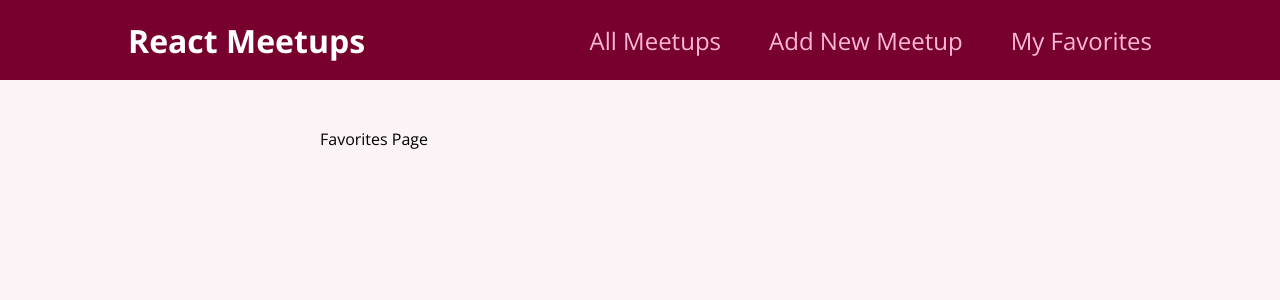
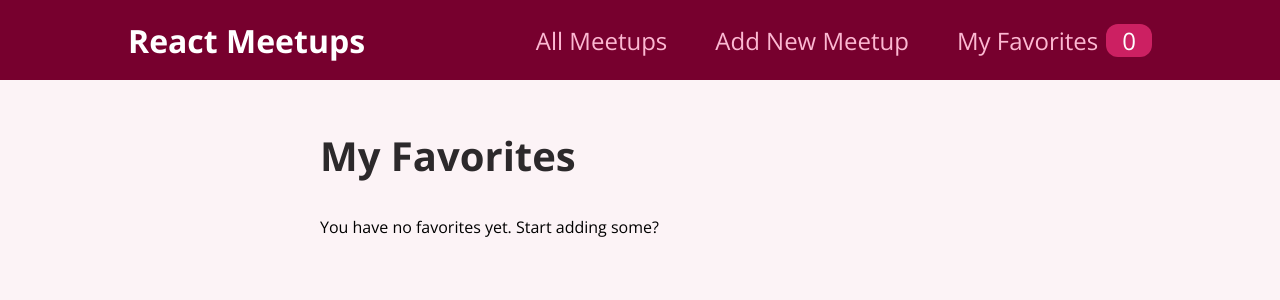
Before and after one commit to sagentr/Meetups-App, a React (Create React App) app: page /favorites in a window 1280 px wide. Shown: the top 300 px of the page. Built offline with nearby package versions, Linux system fonts and the light colour scheme.

Commit message:
added context to configure favorites management throughout app

```diff
--- a/src/components/layout/MainNavigation.js
+++ b/src/components/layout/MainNavigation.js
@@ -1,8 +1,13 @@
+import { useContext } from "react";
+
 import { Link } from "react-router-dom";
 
 import classes from './MainNavigation.module.css';
+import FavoritesContext from '../../store/favorites-context';
 
 function MainNavigation() {
+    const favoritesCtx = useContext(FavoritesContext);
+
   return (
     <header className={classes.header}>
       <div className={classes.logo}>React Meetups</div>
@@ -15,7 +20,10 @@
             <Link to="/new-meetup">Add New Meetup</Link>
           </li>
           <li>
-            <Link to="/favorites">My Favorites</Link>
+            <Link to="/favorites">
+                My Favorites
+                <span className={classes.badge}>{favoritesCtx.totalFavorites}</span>
+                </Link>
           </li>
         </ul>
       </nav>
--- a/src/components/meetups/MeetupItem.js
+++ b/src/components/meetups/MeetupItem.js
@@ -1,10 +1,31 @@
-import Card from '../ui/Card'
+import { useContext } from 'react';
 
+import Card from '../ui/Card';
 import classes from './MeetupItem.module.css';
+import FavoritesContext from '../../store/favorites-context';
 
 
 
 function MeetupItem (props) {
+   const favoritesCtx = useContext(FavoritesContext);
+
+    const itemIsFavorite = favoritesCtx.itemIsFavorite(props.id)
+
+    function toggleFavoriteStatusHandler() {
+        if (itemIsFavorite) {
+            favoritesCtx.removeFavorite(props.id);
+        } else {
+            favoritesCtx.addFavorite({
+                id: props.id,
+                title: props.title,
+                description: props.description,
+                image: props.image,
+                address: props.address
+            });
+        }
+    }
+
+
     return (
     <li className={classes.item}>
         <Card>
@@ -17,7 +38,8 @@
             <p>{props.description}</p>
         </div>
         <div className={classes.actions}>
-            <button>To Favorites</button>
+            <button onClick={toggleFavoriteStatusHandler}>{itemIsFavorite ? 'Remove from Favorites' : 'To Favorites'}
+            </button>
         </div>
         </Card>
     </li>
--- a/src/index.js
+++ b/src/index.js
@@ -4,10 +4,13 @@
 
 import "./index.css";
 import App from "./App";
+import { FavoritesContextProvider } from "./store/favorites-context";
 
 ReactDOM.render(
-  <BrowserRouter>
-    <App />
-  </BrowserRouter>,
+  <FavoritesContextProvider>
+    <BrowserRouter>
+      <App />
+    </BrowserRouter>
+  </FavoritesContextProvider>,
   document.getElementById("root")
 );
--- a/src/pages/AllMeetups.js
+++ b/src/pages/AllMeetups.js
@@ -29,7 +29,8 @@
           setIsLoading(false);
           setLoadedMeetups(meetups);
         });
-  }, []);
+  },
+   []);
 
 
   if (isLoading) {
--- a/src/pages/Favorites.js
+++ b/src/pages/Favorites.js
@@ -1,5 +1,24 @@
+import { useContext } from 'react';
+
+import FavoritesContext from '../store/favorites-context';
+import MeetupList from '../components/meetups/MeetupList';
+
 function FavoritesPage() {
-    return <div>Favorites Page</div>;
+    const favoritesCtx = useContext(FavoritesContext);
+
+    let content;
+
+    if (favoritesCtx.totalFavorites === 0) {
+        content = <p>You have no favorites yet. Start adding some?</p>
+    } else {
+        content = <MeetupList meetups={favoritesCtx.favorites} />
+
+    }
+
+    return <section>
+        <h1>My Favorites</h1>
+        {content}
+    </section>
 }
 
 export default FavoritesPage;
--- /dev/null
+++ b/src/store/favorites-context.js
@@ -0,0 +1,45 @@
+import { createContext, useState } from "react";
+
+const FavoritesContext = createContext({
+  favorites: [],
+  totalFavorites: 0,
+  addFavorite: (favoriteMeetup) => {},
+  removeFavorite: (meetupId) => {},
+  itemIsFavorite: (meetupId) => {},
+});
+
+export function FavoritesContextProvider(props) {
+  const [userFavorites, setUserFavorites] = useState([]);
+
+  function addFavoriteHandler(favoriteMeetup) {
+    setUserFavorites((prevUserFavorites) => {
+      return prevUserFavorites.concat(favoriteMeetup);
+    });
+  }
+
+  function removeFavoriteHandler(meetupId) {
+    setUserFavorites((prevUserFavorites) => {
+      return prevUserFavorites.filter((meetup) => meetup.id !== meetupId);
+    });
+  }
+
+  function itemIsFavoriteHandler(meetupId) {
+    return userFavorites.some(meetup => meetup.id === meetupId);
+  }
+
+  const context = {
+    favorites: userFavorites,
+    totalFavorites: userFavorites.length,
+    addFavorite: addFavoriteHandler,
+    removeFavorite: removeFavoriteHandler,
+    itemIsFavorite: itemIsFavoriteHandler,
+  };
+
+  return (
+    <FavoritesContext.Provider value={context}>
+      {props.children}
+    </FavoritesContext.Provider>
+  );
+}
+
+export default FavoritesContext;
```
